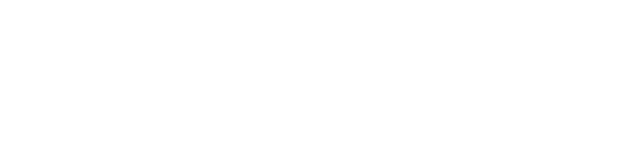
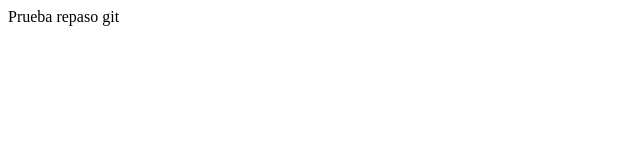
Before and after one commit to evcorona/repaso-git, a plain HTML site: page index.html in a window 1280 px wide. Shown: the whole page, without its empty margins (0-640 px from the left). Drawn offline with Linux system fonts and the light colour scheme.

```diff
--- a/index.html
+++ b/index.html
@@ -9,6 +9,8 @@
 </head>
 
 <body>
+ Prueba repaso git
+
 </body>
 
 </html>
```
